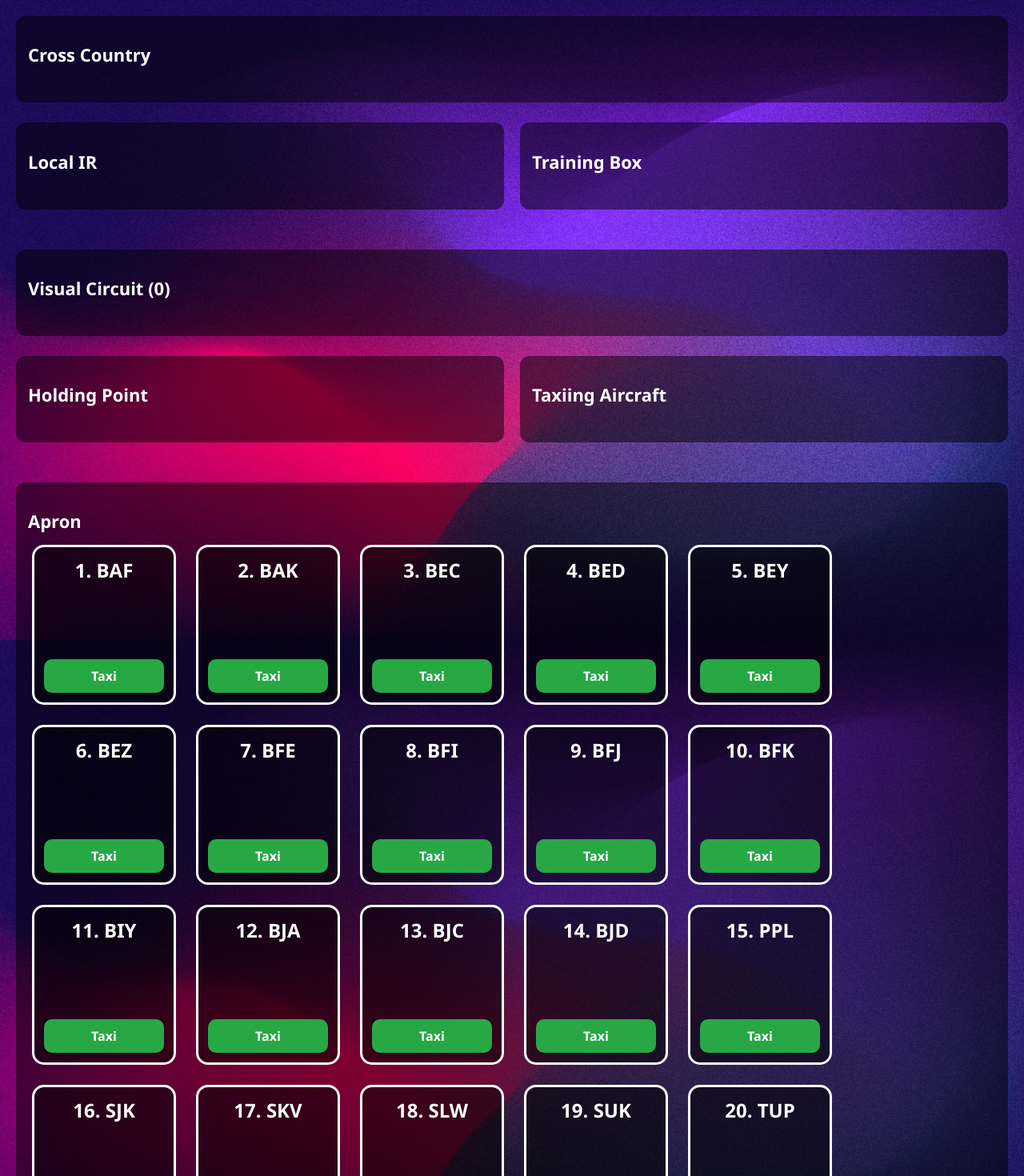
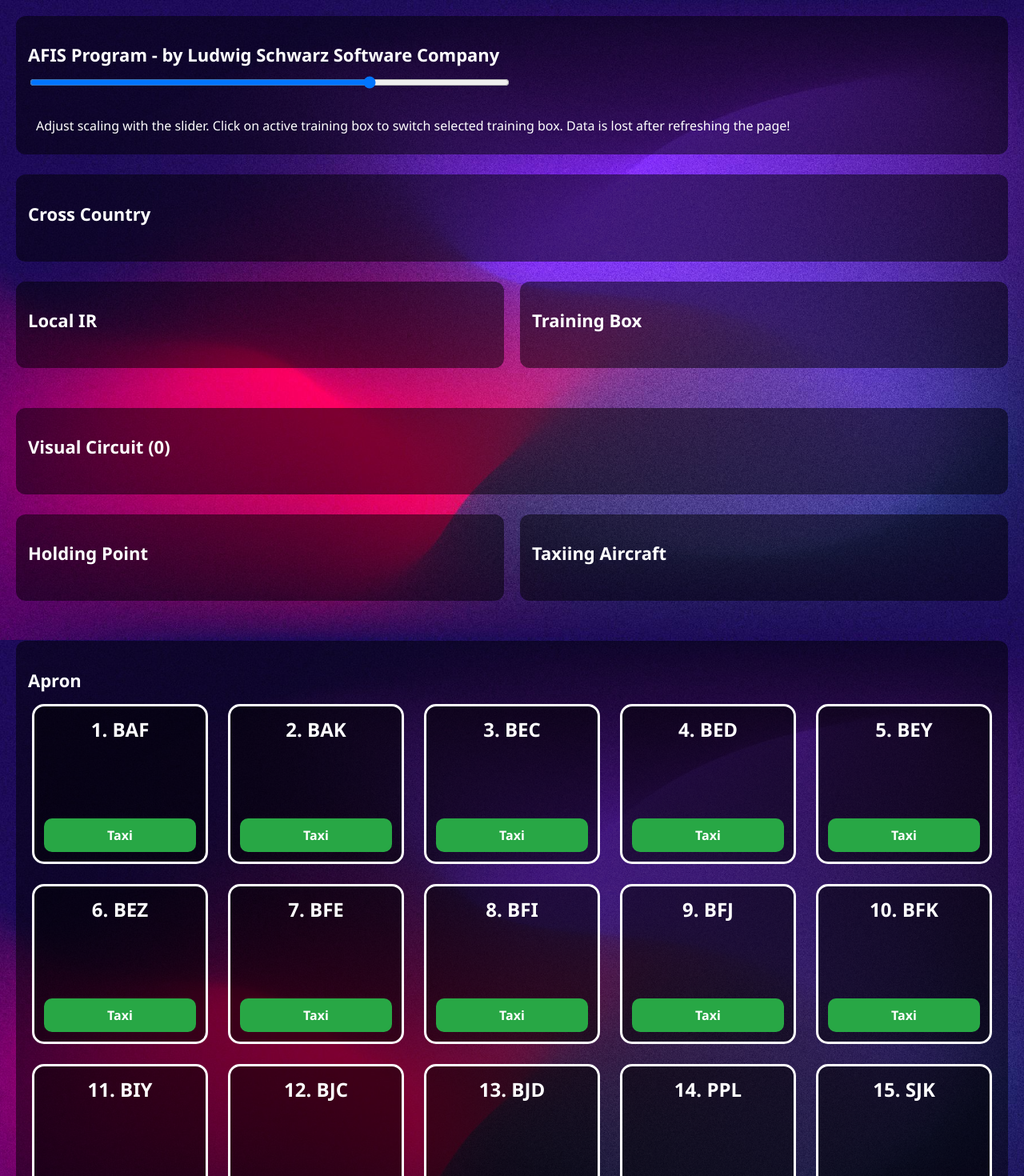
Before and after one commit to fepatrik/LHNY-AFIS, a Next.js app: page / in a window 1280 px wide. Shown: the top 1470 px of the page at 80% size. Built offline with nearby package versions, Linux system fonts and the light colour scheme.

Commit message:
UI Scale added

```diff
--- a/components/AfisProgram.tsx
+++ b/components/AfisProgram.tsx
@@ -8,7 +8,7 @@ const AfisProgram = () => {
   const [visualCircuit, setVisualCircuit] = useState<string[]>([]);
   const [trainingBox, setTrainingBox] = useState<{ [key: string]: string }>({});
   const [crossCountry, setCrossCountry] = useState<string[]>([]);
-  const [apron, setApron] = useState(["TUR", "TUP", "TUQ", "BEC", "BED", "BEZ", "BJD", "BAK", "BFI", "BFJ", "BJA", "BJC", "BFK", "BEY", "BFE", "BIY", "SKV", "SJK", "SUK", "PPL", "BAF", "SLW"]);
+  const [apron, setApron] = useState(["TUR", "TUP", "TUQ", "BEC", "BED", "BEZ", "BJD", "BAK", "BFI", "BFJ", "BJC", "BFK", "BEY", "BFE", "BIY", "SKV", "SJK", "SUK", "PPL", "BAF", "SLW"]);
   const [newReg, setNewReg] = useState<string>("");
   const [localIR, setLocalIR] = useState<string[]>([]);
   const [localIRDetails, setLocalIRDetails] = useState<{ [key: string]: { procedure: string; height: string; clearance: string } }>({});
@@ -16,6 +16,46 @@ const AfisProgram = () => {
   const [selectedAircraft, setSelectedAircraft] = useState<string>("");
   const [crossCountryFrequency, setCrossCountryFrequency] = useState<{ [key: string]: boolean }>({});
   const [timestamps, setTimestamps] = useState<{ [key: string]: { takeoff?: string; landed?: string } }>({});
+const [scale, setScale] = useState(1); // Új állapot a csúszka értékéhez
+
+  const styles = {
+    container: {
+      display: "flex",
+      gap: `${15 * scale}px`,
+      flexWrap: "wrap",
+      justifyContent: "flex-start",
+      marginBottom: `${20 * scale}px`,
+    },
+    aircraftCard: {
+      flexBasis: `${22 * scale}%`,
+      maxWidth: `${220 * scale}px`,
+      minHeight: `${200 * scale}px`,
+      border: `${3 * scale}px solid white`,
+      borderRadius: `${15 * scale}px`,
+      padding: `${12 * scale}px`,
+      margin: `${5 * scale}px`,
+      textAlign: "center",
+      boxSizing: "border-box",
+      backgroundColor: "rgba(0, 0, 0, 0.5)",
+      color: "white",
+      fontFamily: "'Segoe UI', Tahoma, Geneva, Verdana, sans-serif",
+      fontSize: `${18 * scale}px`,
+      display: "flex",
+      flexDirection: "column",
+      justifyContent: "space-between",
+    },
+    mediaQueries: `
+      @media (max-width: ${1024 * scale}px) {
+        .aircraftCard {
+          flex-basis: ${45 * scale}%;
+          max-width: 100%;
+        }
+        .container {
+          gap: ${10 * scale}px;
+        }
+      }
+    `,
+  };
 
 
 const getCurrentTime = () => {
@@ -216,7 +256,7 @@ const renderAircraft = (
   extraContent?: (reg: string, index?: number) => React.ReactNode,
   isCrossCountry: boolean = false
 ) => (
-  <div style={{ display: "flex", gap: "15px", flexWrap: "wrap", justifyContent: "flex-start", marginBottom: "20px" }}>
+  <div className="container" style={styles.container}>
     {regs.map((reg, index) => {
       const onFreq = crossCountryFrequency[reg] ?? true; // default true
       const isInLocalIR = localIR.includes(reg);
@@ -233,31 +273,22 @@ const renderAircraft = (
       return (
         <div
           key={reg}
+          className="aircraftCard"
           style={{
-            width: "180px",
-            minHeight: "200px",
+            ...styles.aircraftCard,
             border: `3px solid ${borderColor}`,
-            borderRadius: "15px",
-            padding: "12px",
-            margin: "5px",
-            textAlign: "center",
-            boxSizing: "border-box",
-            backgroundColor: "rgba(0, 0, 0, 0.5)",
-            color: "white",
-            fontFamily: "'Segoe UI', Tahoma, Geneva, Verdana, sans-serif",
-            fontSize: "18px",
             animation: pulsing ? "pulse 2s infinite" : undefined,
-            display: "flex",
-            flexDirection: "column",
-            justifyContent: "space-between",
-            opacity: isCrossCountry && !onFreq ? 0.5 : 1 // halvány ha nincs frekin
+            opacity: isCrossCountry && !onFreq ? 0.5 : 1, // halvány ha nincs frekin
+            fontSize: `${18 * scale}px`, // Betűméret szorzása a scale értékével
           }}
         >
-          <div style={{ fontWeight: "bold", fontSize: "24px", marginBottom: "10px" }}>{index + 1}. {reg}</div>
+          <div style={{ fontWeight: "bold", fontSize: `${24 * scale}px`, marginBottom: `${10 * scale}px` }}>
+            {index + 1}. {reg}
+          </div>
 
           {isCrossCountry && (
-            <div style={{ marginBottom: "10px" }}>
-              <label style={{ fontSize: "14px" }}>
+            <div style={{ marginBottom: `${10 * scale}px` }}>
+              <label style={{ fontSize: `${14 * scale}px` }}>
                 On Frequency
                 <input
                   type="checkbox"
@@ -268,7 +299,7 @@ const renderAircraft = (
                       [reg]: !prev[reg]
                     }))
                   }
-                  style={{ marginLeft: "8px", transform: "scale(1.5)" }}
+                  style={{ marginLeft: `${8 * scale}px`, transform: `scale(${1.5 * scale})` }}
                 />
               </label>
             </div>
@@ -276,7 +307,7 @@ const renderAircraft = (
 
           {trainingBox[reg] && (
             <div
-    style={{ fontSize: "20px", color: "#ccc", marginBottom: "10px", cursor: "pointer" }}
+              style={{ fontSize: `${20 * scale}px`, color: "#ccc", marginBottom: `${10 * scale}px`, cursor: "pointer" }}
               onClick={() => openModal(reg)}
               title="Click to change training box"
             >
@@ -289,7 +320,7 @@ const renderAircraft = (
               <select
                 value={localIRDetails[reg]?.procedure || "---"}
                 onChange={(e) => handleLocalIRChange(reg, 'procedure', e.target.value)}
-                style={{ marginBottom: '8px', padding: '6px', borderRadius: '6px' }}
+                style={{ marginBottom: `${8 * scale}px`, padding: `${6 * scale}px`, borderRadius: `${6 * scale}px` }}
               >
                 {["---", "NDB Traffic Pattern", "Holding NYR", "Holding PQ", "RNP Z", "RNP Y", "RNP Y Circle to Land", "RNP Z Circle to Land", "VOR APP", "NDB APP"].map(option => (
                   <option key={option} value={option}>{option}</option>
@@ -300,14 +331,14 @@ const renderAircraft = (
                 value={localIRDetails[reg]?.height || ""}
                 onChange={(e) => handleLocalIRChange(reg, 'height', e.target.value)}
                 placeholder="Height"
-                style={{ padding: '6px', borderRadius: '6px', color: 'black', marginBottom: '8px' }}
+                style={{ padding: `${6 * scale}px`, borderRadius: `${6 * scale}px`, color: 'black', marginBottom: `${8 * scale}px` }}
               />
               <input
                 type="text"
                 value={localIRDetails[reg]?.clearance || ""}
                 onChange={(e) => handleLocalIRChange(reg, 'clearance', e.target.value)}
                 placeholder="Remark"
-                style={{ padding: '6px', borderRadius: '6px', color: 'black' }}
+                style={{ padding: `${6 * scale}px`, borderRadius: `${6 * scale}px`, color: 'black' }}
               />
             </>
           )}
@@ -317,13 +348,13 @@ const renderAircraft = (
           {/* Take-off és Landed idő kijelzése */}
           {timestamps[reg]?.takeoff && (
             <div style={{
-    fontSize: "14px",
+              fontSize: `${14 * scale}px`,
               color: "white",
               backgroundColor: "black",
-    borderRadius: "6px",
-    padding: "6px",
+              borderRadius: `${6 * scale}px`,
+              padding: `${6 * scale}px`,
               fontWeight: "bold",
-    marginTop: "8px",
+              marginTop: `${8 * scale}px`,
               boxShadow: "0px 0px 10px rgba(0, 255, 0, 0.6)",
             }}>
               Take-off: {timestamps[reg].takeoff}
@@ -331,26 +362,26 @@ const renderAircraft = (
           )}
           {timestamps[reg]?.landed && (
             <div style={{
-    fontSize: "14px",
+              fontSize: `${14 * scale}px`,
               color: "white",
               backgroundColor: "black",
-    borderRadius: "6px",
-    padding: "6px",
+              borderRadius: `${6 * scale}px`,
+              padding: `${6 * scale}px`,
               fontWeight: "bold",
-    marginTop: "8px",
+              marginTop: `${8 * scale}px`,
               boxShadow: "0px 0px 10px rgba(0, 0, 255, 0.6)",
             }}>
               Landed: {timestamps[reg].landed}
             </div>
           )}
 
-          <div style={{ display: "flex", flexDirection: "column", gap: "6px", marginTop: "10px" }}>
+          <div style={{ display: "flex", flexDirection: "column", gap: `${6 * scale}px`, marginTop: `${10 * scale}px` }}>
             {actions.map(({ label, onClick }) => (
               <button
                 key={label}
                 style={{
                   width: "100%",
-  padding: "10px",
+                  padding: `${10 * scale}px`,
                   backgroundColor:
                     label === "Proceed to TB" || label === "Proceed to Local IR" || label === "Proceed to Cross Country"
                       ? "#28a745" // Green for "Proceed to TB", "Proceed to Local IR", and "Proceed to Cross Country"
@@ -358,9 +389,9 @@ style={{
                       ? "#dc3545" // Red for specific actions
                       : "#28a745", // Green for default actions
                   color: "white",
-  fontSize: "16px",
+                  fontSize: `${16 * scale}px`,
                   fontWeight: "bold",
-  borderRadius: "10px",
+                  borderRadius: `${10 * scale}px`,
                   border: "none",
                   cursor: "pointer",
                   fontFamily: "'Segoe UI', Tahoma, Geneva, Verdana, sans-serif"
@@ -371,13 +402,6 @@ style={{
               </button>
             ))}
           </div>
-
-          {visualCircuit.includes(reg) && (
-            <div style={{ marginTop: "10px", display: "flex", justifyContent: "space-between" }}>
-              <button onClick={() => moveLeft(reg)} style={{ padding: "5px", fontSize: "20px", borderRadius: "6px" }}>←</button>
-              <button onClick={() => moveRight(reg)} style={{ padding: "5px", fontSize: "20px", borderRadius: "6px" }}>→</button>
-            </div>
-          )}
         </div>
       );
     })}
@@ -396,6 +420,30 @@ style={{
           100% { box-shadow: 0 0 0 0 rgba(255, 255, 255, 0.4); }
         }`}
       </style>
+
+      <style>{styles.mediaQueries}</style>
+
+<Section title="AFIS Program - by Ludwig Schwarz Software Company">
+  <input
+    type="range"
+    style={{ width: '600px' }} // Fix szélesség, nem hat a skála
+    min="0.5" // 10%-nak megfelelő alsó érték
+    max="1.2" // 110%-nak megfelelő felső érték
+    step="0.001" // Nagyon finom lépések
+    value={scale}
+    onChange={(e) => setScale(parseFloat(e.target.value))} // A skálaérték frissítése
+  />
+  <div
+    style={{
+      marginTop: '20px', // Fix margin, nem változik a skálával
+      padding: '10px', // Fix padding, nem változik a skálával
+      fontSize: '16px', // Fix betűméret, nem változik a skálával
+    }}
+  >
+    Adjust scaling with the slider. Click on active training box to switch selected training box. Data is lost after refreshing the page!
+  </div>
+</Section>
+
 
 <Section title="Cross Country">
   {renderAircraft(
@@ -449,7 +497,7 @@ style={{
     <Section title="Holding Point">
       {renderAircraft(holdingPoint, [
         { label: "Visual Circuit", onClick: moveToVisualFromHolding },
-        { label: "Return to Stand", onClick: moveBackToTaxiing },
+        { label: "Return to stand", onClick: moveBackToTaxiing },
       ], true)}
     </Section>
   </div>
```
Lines whose indentation alone changed are shown as unchanged.
